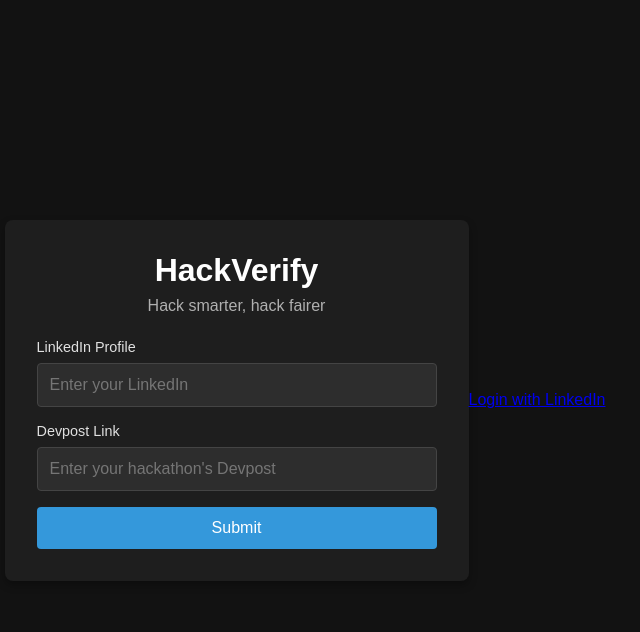
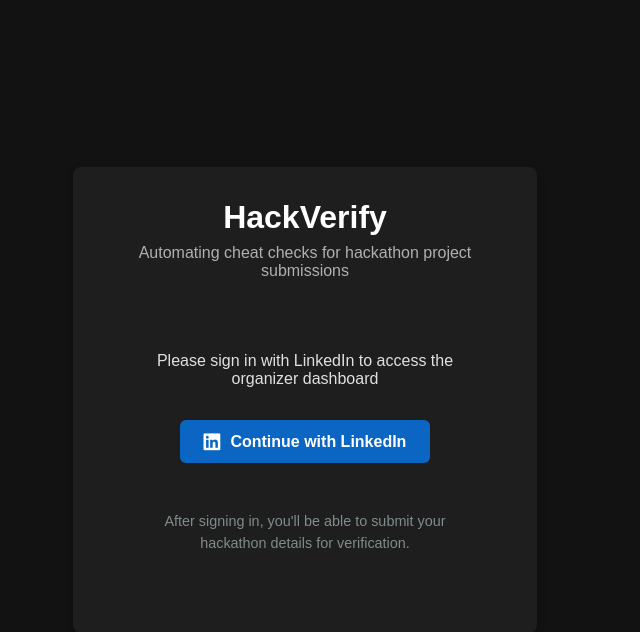
Before and after one commit to isharghura/HackVerify, a Flask app: page / in a window 1280 px wide. Shown: the top 632 px of the page, without its empty margins (335-975 px from the left). Run offline with Flask 3, Linux system fonts and the light colour scheme.

Commit message:
feature: now user has to login before submitting devpost for review

```diff
--- a/templates/index.html
+++ b/templates/index.html
@@ -1,36 +1,32 @@
 <!DOCTYPE html>
 <html lang="en">
-
 <head>
     <meta charset="UTF-8">
     <meta name="viewport" content="width=device-width, initial-scale=1.0">
     <title>HackVerify</title>
     <link rel="stylesheet" href="/static/styles.css">
     <link rel="icon" type="image/x-icon" href="../images/favicon.ico">
+    <link rel="stylesheet" href="https://cdnjs.cloudflare.com/ajax/libs/font-awesome/6.4.0/css/all.min.css">
 </head>
-
 <body>
     <div class="container">
         <header>
             <h1>HackVerify</h1>
-            <p>Hack smarter, hack fairer</p>
+            <p>Automating cheat checks for hackathon project submissions</p>
         </header>
         <main>
-            <form id="organizerForm">
-                <div class="form-group">
-                    <label for="linkedin">LinkedIn Profile</label>
-                    <input type="text" id="linkedin" placeholder="Enter your LinkedIn" required>
+            <div class="login-container">
+                <p>Please sign in with LinkedIn to access the organizer dashboard</p>
+                <a href="/auth/linkedin" class="linkedin-login-btn">
+                    <i class="fab fa-linkedin"></i>
+                    Continue with LinkedIn
+                </a>
+                <div class="explanation">
+                    <p>After signing in, you'll be able to submit your hackathon details for verification.</p>
                 </div>
-                <div class="form-group">
-                    <label for="devpost">Devpost Link</label>
-                    <input type="text" id="devpost" placeholder="Enter your hackathon's Devpost" required>
-                </div>
-                <button type="submit">Submit</button>
-            </form>
+            </div>
         </main>
     </div>
-    <a href="/auth/linkedin" id="loginButton">Login with LinkedIn</a>
     <script src="/static/script.js"></script>
 </body>
-
 </html>
```
Also changed, not shown: templates/dashboard.html (+20 -3 lines).
